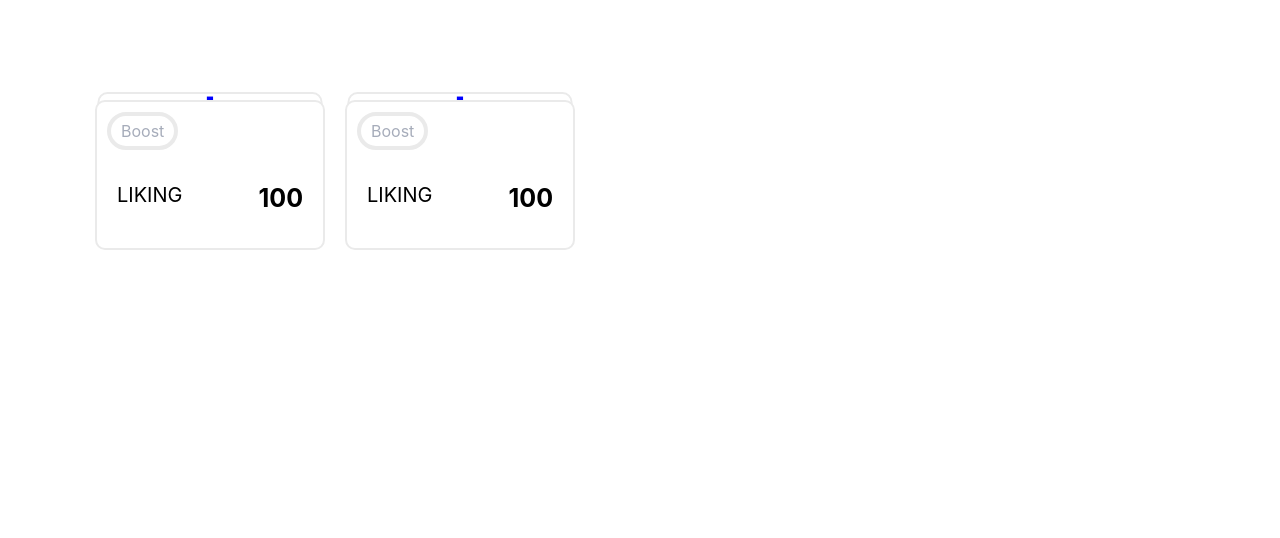
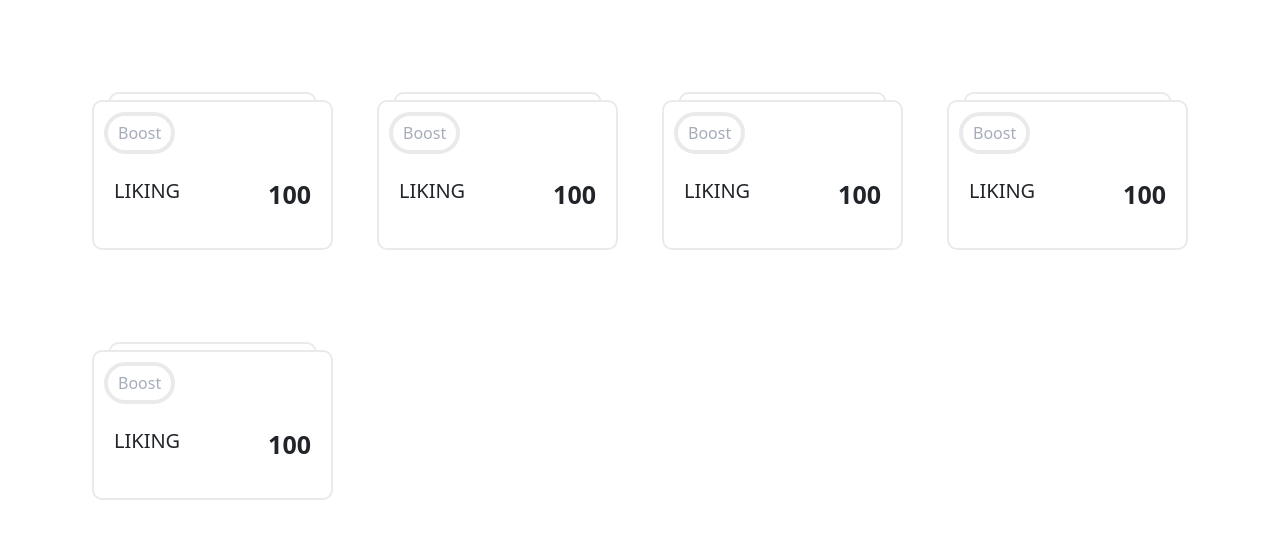
Before and after one commit to pooooriya/test, a React (Create React App) app: page / in a window 1280 px wide. Shown: the top 538 px of the page. Built offline with nearby package versions, Linux system fonts and the light colour scheme.

Commit message:
change :  issue fix in styling

```diff
--- a/package.json
+++ b/package.json
@@ -3,9 +3,11 @@
   "version": "0.1.0",
   "private": true,
   "dependencies": {
+    "bootstrap": "^5.1.0",
     "react": "^17.0.2",
     "react-dom": "^17.0.2",
     "react-scripts": "4.0.3",
+    "reactstrap": "^8.9.0",
     "styled-components": "^5.3.0",
     "typescript": "^4.1.2",
     "web-vitals": "^1.0.1"
--- a/src/components/Card/Card.tsx
+++ b/src/components/Card/Card.tsx
@@ -1,4 +1,4 @@
-import React, { useState } from "react";
+import React, { useCallback, useRef, useState } from "react";
 import {
   CardBox,
   Container,
@@ -10,22 +10,36 @@ import {
   CardDetailOverlay,
   MockDate,
   PickDate,
+  CardDetailBtn,
 } from "./style";
 
 const Card: React.FC = (): JSX.Element => {
   const [state, setstate] = useState({
-    IsClicked: false,
+    IsShow: false,
   });
-  const HandleOverLay = () => {
-    setstate({ ...state, IsClicked: !state.IsClicked });
-  };
+  const ref = useRef(null);
+  const HandleOverLay = useCallback(() => {
+    setstate({ ...state, IsShow: !state.IsShow });
+  }, [state]);
+  const HandleCloseOverLay = useCallback(() => {
+    console.log("hell");
+    setstate({ ...state, IsShow: false });
+  }, [state]);
+
   return (
-    <Container>
-      <CardOverlay onClick={() => HandleOverLay()} OnShow={state.IsClicked}>
+    <Container
+      OnShow={state.IsShow}
+      tabIndex={0}
+      onBlur={HandleCloseOverLay}
+      ref={ref}
+    >
+      <CardOverlay onClick={HandleOverLay} OnShow={state.IsShow}>
         <span>&#43;</span>
       </CardOverlay>
-      <CardContainer OnShow={state.IsClicked}>
-        <CardDetailOverlay OnShow={state.IsClicked}>
+      <CardDetailOverlay OnShow={state.IsShow}>
+        <CardDetailBtn onClick={HandleOverLay}>
+          <div>&#43;</div>
+        </CardDetailBtn>
         <h2>CREATE BOOST</h2>
         <h3>Data Period</h3>
         <h2>Pick Date Range:</h2>
@@ -35,6 +49,7 @@ const Card: React.FC = (): JSX.Element => {
           <MockDate>2020-8-8</MockDate>
         </PickDate>
       </CardDetailOverlay>
+      <CardContainer>
         <CardBox>Boost</CardBox>
         <CardDetail>
           <CardTitle>LIKING</CardTitle>
--- a/src/components/Card/style.ts
+++ b/src/components/Card/style.ts
@@ -1,33 +1,33 @@
-import styled, { keyframes } from "styled-components";
+import styled, { css, keyframes } from "styled-components";
 
-type OverLay = {
+type props = {
   OnShow: boolean;
 };
 
-export const CardContainer = styled.div<OverLay>`
+export const CardContainer = styled.div`
   height: 100%;
   border-radius: 10px;
   border: 2px solid #eaeaea;
   position: relative;
   background-color: #fff;
-  ${(p) => p.OnShow && `border-color: transparent;`}
-  margin:0 10px;
+  margin: 0 10px;
+  z-index: 0;
 `;
 
-export const CardOverlay = styled.div<OverLay>`
+export const CardOverlay = styled.div<props>`
   user-select: none;
   border-radius: 10px;
   position: absolute;
   top: 0px;
   left: 50%;
   transform: translate(-50%, -8px);
-  width: 90%;
+  width: 80%;
   height: 50px;
   background-color: red;
-  z-index: -10;
   background-color: #fff;
   border: 2px solid #eaeaea;
   transition: transform ease 0.5s;
+  transition-delay: 0.2s;
   text-align: center;
   cursor: pointer;
   span {
@@ -36,15 +36,6 @@ export const CardOverlay = styled.div<OverLay>`
     font-weight: bold;
     line-height: 0.5;
   }
-  ${(p) =>
-    p.OnShow &&
-    `
-    transform: translate(-50%, -35px);
-    background-color:blue;
-   span {
-    color: white;
-  }
-  `}
 `;
 
 export const CardBox = styled.div`
@@ -76,46 +67,45 @@ export const CardNumber = styled.div`
   font-size: 25px;
 `;
 
-export const Container = styled.div`
-  width: 250px;
+export const Container = styled.div<props>`
+  width: 100%;
   height: 150px;
   position: relative;
-  z-index: 0;
-  &:hover ${CardOverlay} {
-    transform: translate(-50%, -35px);
+  margin-top: 100px;
+  span {
+    user-select: none;
+    opacity: 0;
+    transition: opacity ease-in 0.5s;
+  }
+  &:hover {
+    span {
+      opacity: 1;
+    }
+    ${CardOverlay} {
+      ${(p) =>
+        !p.OnShow &&
+        css`
+          transform: translate(-50%, -35px);
+        `}
+    }
   }
 `;
 
-export const animationfade = keyframes`
-0{
-  opacity: 0;
-}
-
-50{
-  opacity: .5;
-}
-
-100{
-  opacity: 1;
-}
-`;
-
-export const CardDetailOverlay = styled.div<OverLay>`
+export const CardDetailOverlay = styled.div<props>`
   position: absolute;
   top: 0;
   right: 0;
   left: 0;
-  background-color: red;
   height: 200px;
   width: 100%;
   top: 0px;
-  z-index: 10;
   border-radius: 10px;
   visibility: hidden;
   opacity: 0;
   transition: visibility 0s, opacity 0.2s linear;
   background: #fff;
   text-align: center;
+  z-index: 10;
   h2 {
     font-size: 12px;
     font-weight: 400;
@@ -145,6 +135,7 @@ export const CardDetailOverlay = styled.div<OverLay>`
     visibility: visible;
     opacity: 1;
     border: 2px solid #eaeaea;
+
   `}
 `;
 
@@ -157,3 +148,23 @@ export const PickDate = styled.div`
   display: flex;
   text-align: center;
 `;
+
+export const CardDetailBtn = styled.div`
+  position: absolute;
+  top: -40px;
+  border-radius: 10px;
+  background-color: red;
+  left: 50%;
+  width: 95%;
+  height: 40px;
+  transform: translate(-50%, 0);
+  background-color: blue;
+  cursor: pointer;
+  transition: color ease 1s;
+  div {
+    color: white;
+    font-size: 50px;
+    font-weight: bold;
+    line-height: 0.65;
+  }
+`;
--- /dev/null
+++ b/src/components/Layout/index.tsx
@@ -0,0 +1,7 @@
+import { Container } from "reactstrap";
+
+const Index: React.FC = ({ children }) => {
+  return <Container>{children}</Container>;
+};
+
+export default Index;
--- a/src/index.tsx
+++ b/src/index.tsx
@@ -3,6 +3,7 @@ import ReactDOM from "react-dom";
 import "./index.css";
 import App from "./App";
 import reportWebVitals from "./reportWebVitals";
+import "bootstrap/dist/css/bootstrap.min.css";
 
 ReactDOM.render(
   <React.StrictMode>
--- a/src/pages/index.tsx
+++ b/src/pages/index.tsx
@@ -1,11 +1,28 @@
+import { Col, Row } from "reactstrap";
 import Card from "../components/Card/Card";
+import Layout from "../components/Layout/";
 
 const Index: React.FC = (): JSX.Element => {
   return (
-    <>
-      <Card />
-      <Card />
-    </>
+    <Layout>
+      <Row>
+        <Col md={4} lg={3} sm={12}>
+          <Card />
+        </Col>
+        <Col md={4} lg={3} sm={12}>
+          <Card />
+        </Col>
+        <Col md={4} lg={3} sm={12}>
+          <Card />
+        </Col>
+        <Col md={4} lg={3} sm={12}>
+          <Card />
+        </Col>
+        <Col md={4} lg={3} sm={12}>
+          <Card />
+        </Col>
+      </Row>
+    </Layout>
   );
 };
 
--- a/src/style/global.ts
+++ b/src/style/global.ts
@@ -1,31 +1,5 @@
 import { createGlobalStyle } from "styled-components";
 
-const GlobalStyle = createGlobalStyle`
-*{padding:0;margin:0;box-sizing:border-box;}
-#root{
-     width: 100%;
-     display: flex;
-}
-body{
-    padding-top: 100px;
-    width: 100%;
-    padding-right: 15px;
-    padding-left: 15px;
-    margin-right: auto;
-    margin-left: auto;
-@media (min-width: 576px) {
-        width: 540px;
-}
-@media (min-width: 768px) {
-        width: 720px;
-}
-@media (min-width: 992px) {
-        width: 960px;
-}
-@media (min-width: 1200px) {
-        width: 1140px;
-}
-}
-`;
+const GlobalStyle = createGlobalStyle``;
 
 export default GlobalStyle;
```
Also changed, not shown: 1 other file (tests, documents, lock files or other folders). Lines whose indentation alone changed are shown as unchanged.
